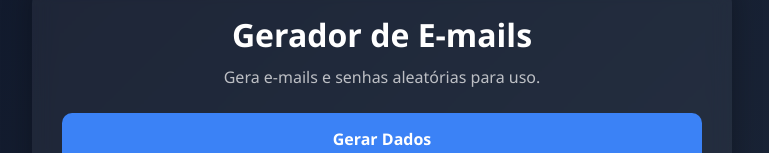
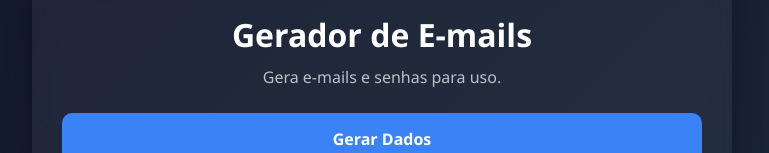
Before and after one commit to Serginbbd/systememails, a plain HTML site: page index.html in a window 1280 px wide. Shown: the part 162-315 px from the top of the page, without its empty margins (258-1027 px from the left). Drawn offline with Linux system fonts and the light colour scheme.

Commit message:
Update index.html

```diff
--- a/index.html
+++ b/index.html
@@ -101,7 +101,7 @@ button{
 
 <h1>Gerador de E-mails</h1>
 <p class="subtitle">
-Gera e-mails e senhas aleatórias para uso.
+Gera e-mails e senhas para uso.
 </p>
 
 <button class="primary" onclick="gerarDados()">
```
